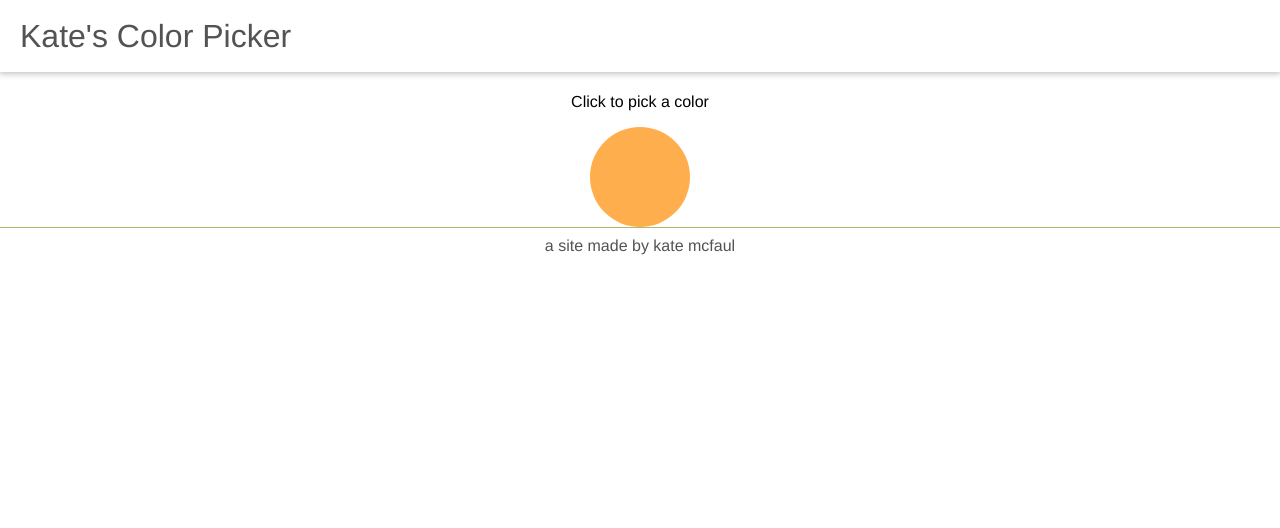
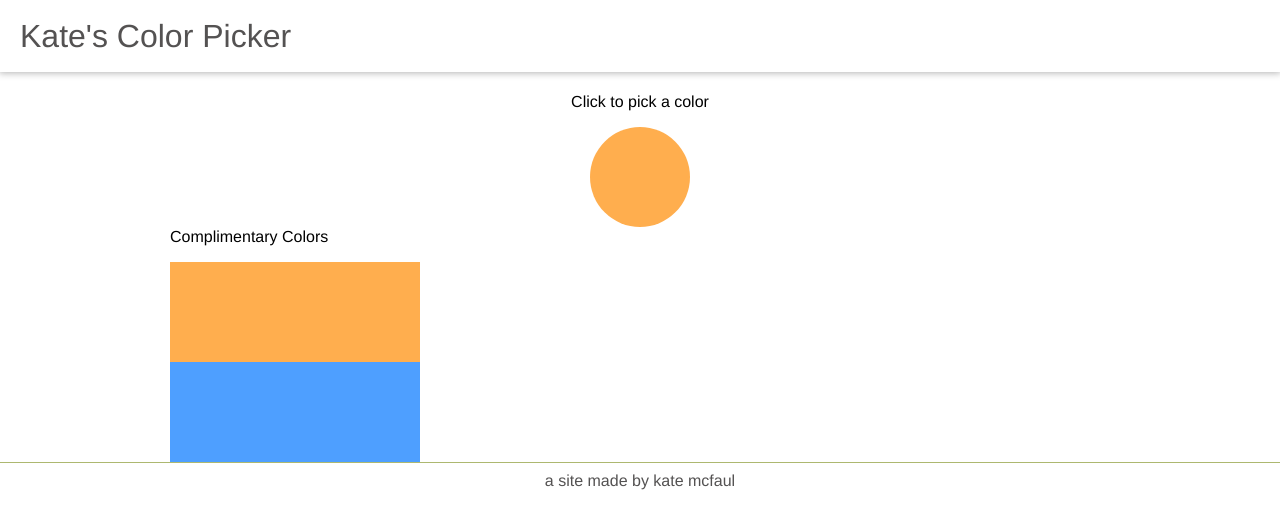
Before and after one commit to craftykate/color-picker, a React (Create React App) app: page / in a window 1280 px wide. Shown: the top 528 px of the page. Built offline with nearby package versions, Linux system fonts and the light colour scheme.

Commit message:
complimentary colors

```diff
--- a/src/Components/Color/Color.js
+++ b/src/Components/Color/Color.js
@@ -1,12 +1,20 @@
 import React, { Component } from 'react';
 import ColorPicker from './ColorPicker/ColorPicker';
+import ComplimentaryColor from'./ComplimentaryColor/ComplimentaryColor';
 
 
 class Color extends Component {
-  state = {
+  constructor(props) {
+    super(props);
+    const color = '#ffae4e';
+    const compColor = this.hexToComplimentary(color);
+    this.state = {
       showPicker: false,
-    color: '#ffae4e'
+      color: color,
+      compColor: compColor
     }
+  }
+
 
   handleToggleColorPicker = () => {
     this.setState( (prevState) => {
@@ -18,7 +26,8 @@ class Color extends Component {
 
   handleChangeColor = (color) => {
     this.setState({
-      color: color.hex
+      color: color.hex,
+      compColor: this.hexToComplimentary(color.hex)
     })
   }
 
@@ -28,14 +37,100 @@ class Color extends Component {
     })
   }
 
+  /* hexToComplimentary : Converts hex value to HSL, shifts
+   * hue by 180 degrees and then converts hex, giving complimentary color
+   * as a hex value
+   * @param  [String] hex : hex value
+   * @return [String] : complimentary color as hex value
+   */
+  hexToComplimentary(hex){
+
+      // Convert hex to rgb
+      // Credit to Denis http://stackoverflow.com/a/36253499/4939630
+      var rgb = 'rgb(' + (hex = hex.replace('#', '')).match(new RegExp('(.{' + hex.length/3 + '})', 'g')).map(function(l) { return parseInt(hex.length%2 ? l+l : l, 16); }).join(',') + ')';
+
+      // Get array of RGB values
+      rgb = rgb.replace(/[^\d,]/g, '').split(',');
+
+      var r = rgb[0], g = rgb[1], b = rgb[2];
+
+      // Convert RGB to HSL
+      // Adapted from answer by 0x000f http://stackoverflow.com/a/34946092/4939630
+      r /= 255.0;
+      g /= 255.0;
+      b /= 255.0;
+      var max = Math.max(r, g, b);
+      var min = Math.min(r, g, b);
+      var h, s, l = (max + min) / 2.0;
+
+      if(max === min) {
+          h = s = 0;  //achromatic
+      } else {
+          var d = max - min;
+          s = (l > 0.5 ? d / (2.0 - max - min) : d / (max + min));
+
+          if(max === r && g >= b) {
+              h = 1.0472 * (g - b) / d ;
+          } else if(max === r && g < b) {
+              h = 1.0472 * (g - b) / d + 6.2832;
+          } else if(max === g) {
+              h = 1.0472 * (b - r) / d + 2.0944;
+          } else if(max === b) {
+              h = 1.0472 * (r - g) / d + 4.1888;
+          }
+      }
+
+      h = h / 6.2832 * 360.0 + 0;
+
+      // Shift hue to opposite side of wheel and convert to [0-1] value
+      h+= 180;
+      if (h > 360) { h -= 360; }
+      h /= 360;
+
+      // Convert h s and l values into r g and b values
+      // Adapted from answer by Mohsen http://stackoverflow.com/a/9493060/4939630
+      if(s === 0){
+          r = g = b = l; // achromatic
+      } else {
+          var hue2rgb = function hue2rgb(p, q, t){
+              if(t < 0) t += 1;
+              if(t > 1) t -= 1;
+              if(t < 1/6) return p + (q - p) * 6 * t;
+              if(t < 1/2) return q;
+              if(t < 2/3) return p + (q - p) * (2/3 - t) * 6;
+              return p;
+          };
+
+          var q = l < 0.5 ? l * (1 + s) : l + s - l * s;
+          var p = 2 * l - q;
+
+          r = hue2rgb(p, q, h + 1/3);
+          g = hue2rgb(p, q, h);
+          b = hue2rgb(p, q, h - 1/3);
+      }
+
+      r = Math.round(r * 255);
+      g = Math.round(g * 255);
+      b = Math.round(b * 255);
+
+      // Convert r b and g values to hex
+      rgb = b | (g << 8) | (r << 16);
+      return "#" + (0x1000000 | rgb).toString(16).substring(1);
+  }
+
   render() {
     return (
+      <React.Fragment>
         <ColorPicker
           color={this.state.color}
           toggleColorPicker={this.handleToggleColorPicker}
           showPicker={this.state.showPicker}
           changeColor={this.handleChangeColor}
           closePicker={this.handleClosePicker}/>
+        <ComplimentaryColor
+          color={this.state.color}
+          compColor={this.state.compColor}/>
+      </React.Fragment>
     )
   }
 }
--- a/src/Components/Color/ColorPicker/ColorPicker.js
+++ b/src/Components/Color/ColorPicker/ColorPicker.js
@@ -1,7 +1,6 @@
 import React from 'react';
 import { ChromePicker } from 'react-color';
 import './ColorPicker.css';
-import ColorSwatch from '../ColorSwatch/ColorSwatch';
 
 
 const ColorPicker = (props) => {
@@ -10,12 +9,14 @@ const ColorPicker = (props) => {
       <p>
         Click to pick a color
       </p>
-      <ColorSwatch
-        color={props.color}
-        toggleColorPicker={props.toggleColorPicker}/>
+      <div
+        className="colorSwatch"
+        onClick={props.toggleColorPicker}
+        style={{backgroundColor: props.color}} />
       {props.showPicker ?
         <div className="popup">
           <div
+            className="closePopup"
             style={{position: 'fixed', top: 0, right: 0, bottom: 0, left: 0}}
             onClick={props.closePicker}/>
           <ChromePicker
--- a/src/Components/Color/ColorPicker/ColorPicker.scss
+++ b/src/Components/Color/ColorPicker/ColorPicker.scss
@@ -1,7 +1,19 @@
+@import '../../../styles/_mixins.scss';
+
 .colorPicker {
   margin-top: 20px;
   p {
     text-align: center;
+  }
+  .colorSwatch {
+    width: 100px;
+    height: 100px;
+    margin: 0 auto;
+    @include round(50px);
+    cursor: pointer;
+    &:hover {
+      @include boxshadow;
+    }
   }
   .popup {
     zindex: 2;
--- a/src/Components/Color/ColorSwatch/ColorSwatch.js
+++ /dev/null
@@ -1,12 +0,0 @@
-import React from 'react';
-import './ColorSwatch.css';
-
-
-const ColorSwatch = (props) => (
-  <div
-    onClick={props.toggleColorPicker}
-    className="colorSwatch"
-    style={{backgroundColor: props.color}} />
-)
-
-export default ColorSwatch;
--- a/src/Components/Color/ColorSwatch/ColorSwatch.scss
+++ /dev/null
@@ -1,13 +0,0 @@
-@import '../../../styles/_mixins.scss';
-@import "../../../styles/_colors.scss";
-
-.colorSwatch {
-  width: 100px;
-  height: 100px;
-  margin: 0 auto;
-  @include round(50px);
-  cursor: pointer;
-  &:hover {
-    @include boxshadow;
-  }
-}
--- /dev/null
+++ b/src/Components/Color/ComplimentaryColor/ComplimentaryColor.js
@@ -0,0 +1,17 @@
+import React from 'react';
+import './ComplimentaryColor.css';
+
+
+const ComplimentaryColor = (props) => (
+  <div className="complimentary">
+    <p>Complimentary Colors</p>
+    <div
+      className="color1"
+      style={{backgroundColor: props.color}}/>
+    <div
+      className="color2"
+      style={{backgroundColor: props.compColor}}/>
+  </div>
+)
+
+export default ComplimentaryColor;
--- /dev/null
+++ b/src/Components/Color/ComplimentaryColor/ComplimentaryColor.scss
@@ -0,0 +1,7 @@
+.complimentary {
+  width: 250px;
+  .color1, .color2 {
+    width: 100%;
+    height: 100px;
+  }
+}
```
Lines whose indentation alone changed are shown as unchanged.
